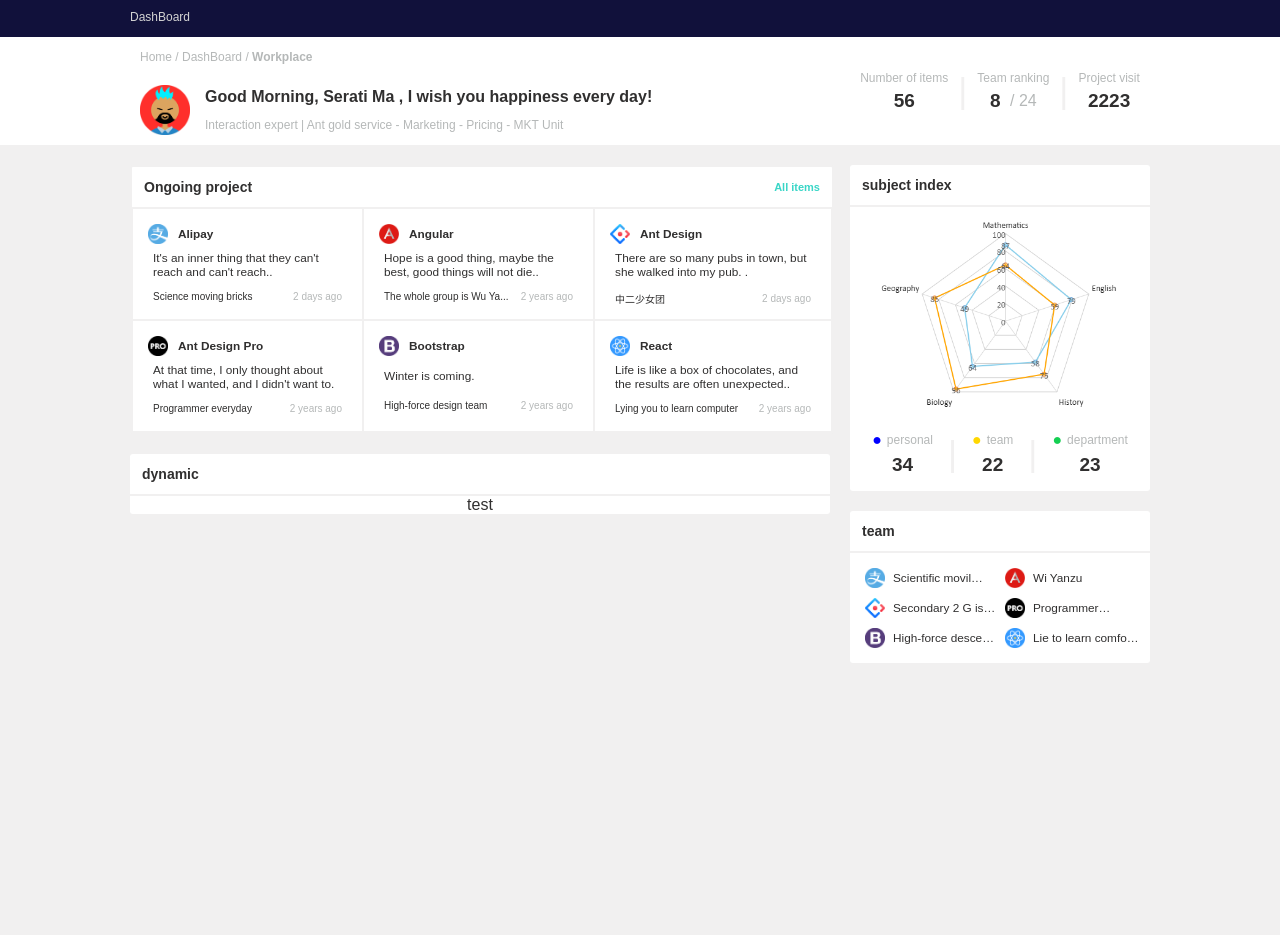
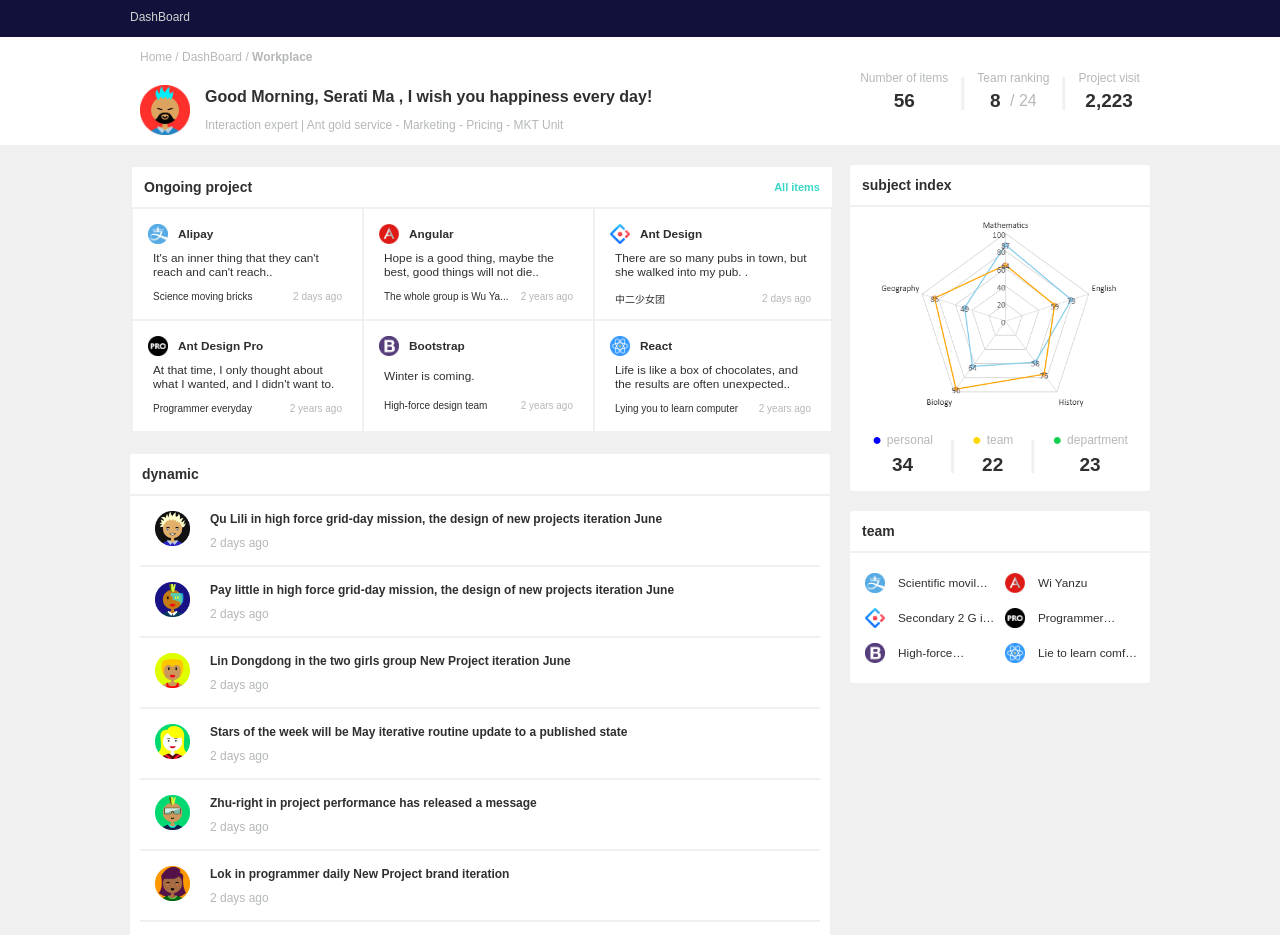
Before and after one commit to peurman/UI-replication-angular, an Angular app: page / in a window 1280 px wide. Shown: the top 935 px of the page. Before the commit the page ends 800 px from the top, so only its background shows below. Built offline with nearby package versions, Linux system fonts and the light colour scheme.

Commit message:
finishing components creation

```diff
--- a/src/app/app.component.scss
+++ b/src/app/app.component.scss
@@ -12,7 +12,7 @@
   .restContainer {
     @include centerMeRow;
     align-items: flex-start;
-    margin-top: $generalGap;
+    margin: $generalGap 0;
 
     .leftColumn {
       @include centerMeColumn;
@@ -38,7 +38,3 @@
     }
   }
 }
-
-input {
-  text-align: center;
-}
--- a/src/app/dynamic-box/dynamic-box.component.html
+++ b/src/app/dynamic-box/dynamic-box.component.html
@@ -1,4 +1,14 @@
 <div class="dynamicContainer">
   <p>dynamic</p>
-  <label>test</label>
+  <div class="restContainer">
+    <div class="newsContainer" *ngFor="let post of posts">
+      <div class="firstLine">
+        <img [src]="post.imgUrl" alt="" />
+      </div>
+      <div class="secondLine">
+        <label>{{ post.newsText }}</label>
+        <label>{{ post.published }}</label>
+      </div>
+    </div>
+  </div>
 </div>
--- a/src/app/dynamic-box/dynamic-box.component.scss
+++ b/src/app/dynamic-box/dynamic-box.component.scss
@@ -7,4 +7,38 @@
   p {
     @include titleFormat;
   }
+  .restContainer {
+    width: calc(100% - 20px);
+    // padding: 10px;
+    .newsContainer {
+      @include centerMeRow;
+      justify-content: flex-start;
+      // width: calc(100% - 20px);
+      padding: 10px;
+      border-bottom: 2px solid $mainBkgColor;
+      &:last-child {
+        border: none;
+      }
+      .firstLine {
+        img {
+          width: 35px;
+          padding: 5px;
+        }
+      }
+      .secondLine {
+        @include centerMeColumn;
+        align-items: flex-start;
+        gap: 10px;
+        label {
+          font-weight: bold;
+          margin-left: 15px;
+          font-size: $secondaryTextSize;
+          &:last-child {
+            font-weight: normal;
+            color: $secondaryFontColor;
+          }
+        }
+      }
+    }
+  }
 }
--- a/src/app/dynamic-box/dynamic-box.component.ts
+++ b/src/app/dynamic-box/dynamic-box.component.ts
@@ -1,8 +1,11 @@
 import { Component } from '@angular/core';
+import { dynamicArray } from '../../assets/data/dataArrays';
 
 @Component({
   selector: 'app-dynamic-box',
   templateUrl: './dynamic-box.component.html',
   styleUrls: ['./dynamic-box.component.scss'],
 })
-export class DynamicBoxComponent {}
+export class DynamicBoxComponent {
+  posts = dynamicArray;
+}
--- a/src/app/header/header.component.html
+++ b/src/app/header/header.component.html
@@ -5,7 +5,7 @@
         <label>Home / DashBoard / <b> Workplace</b></label>
       </div>
       <div class="firstCardHeader">
-        <img src="../../assets/Avatars/avatar5.png" alt="avatar5" />
+        <img src="../../assets/avatars/avatar5.png" alt="avatar5" />
         <div class="saluteAndText">
           <label class="saluteLine">
             Good Morning, {{ name }} , I wish you happiness every day!</label
--- a/src/app/header/header.component.ts
+++ b/src/app/header/header.component.ts
@@ -13,5 +13,5 @@ export class HeaderComponent {
   items = 56;
   ranking = 8;
   totalUsers = 24;
-  visits = 2223;
+  visits = '2,223';
 }
--- a/src/app/team-card/team-card.component.scss
+++ b/src/app/team-card/team-card.component.scss
@@ -2,8 +2,9 @@
 
 .teamCardContainer {
   @include centerMeRow;
-  gap: 3px;
+  gap: 8px;
   justify-content: left;
+  margin: 5px 0;
   img {
     width: 20px;
     padding: 5px;
--- a/src/assets/data/dataArrays.ts
+++ b/src/assets/data/dataArrays.ts
@@ -7,6 +7,11 @@ export interface OnGoingBox {
   title: string;
   content: string;
   subtitle: string;
+  published: string;
+}
+export interface dynamicBox {
+  imgUrl: string;
+  newsText: string;
   published: string;
 }
 
@@ -83,3 +88,55 @@ export const onGoingArray: OnGoingBox[] = [
     published: '2 years ago',
   },
 ];
+
+export const dynamicArray: dynamicBox[] = [
+  {
+    imgUrl: './../assets/avatars/avatar1.png',
+    newsText:
+      'Qu Lili in high force grid-day mission, the design of new projects iteration June',
+    published: '2 days ago',
+  },
+  {
+    imgUrl: './../assets/avatars/avatar2.png',
+    newsText:
+      'Pay little in high force grid-day mission, the design of new projects iteration June',
+    published: '2 days ago',
+  },
+  {
+    imgUrl: './../assets/avatars/avatar3.png',
+    newsText: 'Lin Dongdong in the two girls group New Project iteration June',
+    published: '2 days ago',
+  },
+  {
+    imgUrl: './../assets/avatars/avatar4.png',
+    newsText:
+      'Stars of the week will be May iterative routine update to a published state',
+    published: '2 days ago',
+  },
+  {
+    imgUrl: './../assets/avatars/avatar6.png',
+    newsText: 'Zhu-right in project performance has released a message',
+    published: '2 days ago',
+  },
+  {
+    imgUrl: './../assets/avatars/avatar7.png',
+    newsText: 'Lok in programmer daily New Project brand iteration',
+    published: '2 days ago',
+  },
+  {
+    imgUrl: './../assets/avatars/avatar8.png',
+    newsText: 'Lin Dongdong in the two girls group New Project iteration June',
+    published: '2 days ago',
+  },
+  {
+    imgUrl: './../assets/avatars/avatar9.png',
+    newsText: 'Zhu-right in project performance has released a message',
+    published: '2 days ago',
+  },
+  {
+    imgUrl: './../assets/avatars/avatar10.png',
+    newsText:
+      'Stars of the week will be May iterative routine update to a published state',
+    published: '2 days ago',
+  },
+];
```
